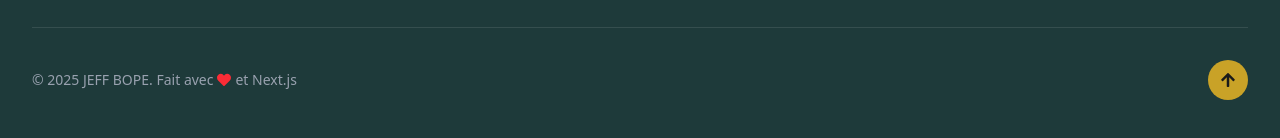
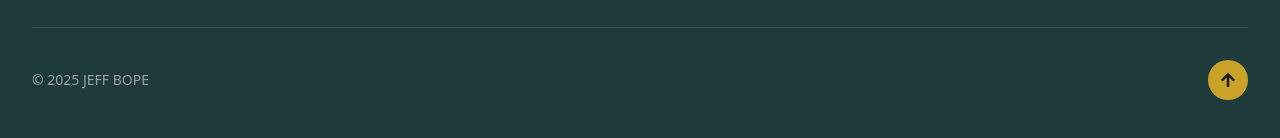
Before and after one commit to JEFFBM7/portefolio, a Next.js app: page / in a window 1280 px wide. Shown: the part 7123-7261 px from the top of the page. Built offline with nearby package versions, Linux system fonts and the light colour scheme.

Commit message:
feat: mettre à jour les dépendances Next.js et ESLint vers la version 16.1.1 et simplifier le texte du pied de page

```diff
--- a/package.json
+++ b/package.json
@@ -10,7 +10,7 @@
   },
   "dependencies": {
     "framer-motion": "^12.23.24",
-    "next": "16.0.10",
+    "next": "^16.1.1",
     "react": "19.2.0",
     "react-dom": "19.2.0",
     "react-icons": "^5.5.0"
@@ -22,7 +22,7 @@
     "@types/react-dom": "^19",
     "babel-plugin-react-compiler": "1.0.0",
     "eslint": "^9",
-    "eslint-config-next": "16.0.4",
+    "eslint-config-next": "^16.1.1",
     "tailwindcss": "^4",
     "typescript": "^5"
   }
--- a/src/components/Footer.tsx
+++ b/src/components/Footer.tsx
@@ -96,8 +96,7 @@ export default function Footer() {
         {/* Bottom bar */}
         <div className="mt-12 pt-8 border-t border-white/10 flex flex-col sm:flex-row items-center justify-between gap-4">
           <p className="text-gray-400 text-sm flex items-center gap-1">
-            © {currentYear} {profile.name}. Fait avec{" "}
-            <FaHeart className="text-red-500" /> et Next.js
+            © {currentYear} {profile.name}
           </p>
 
           <button
```
Also changed, not shown: 1 other file (tests, documents, lock files or other folders).
